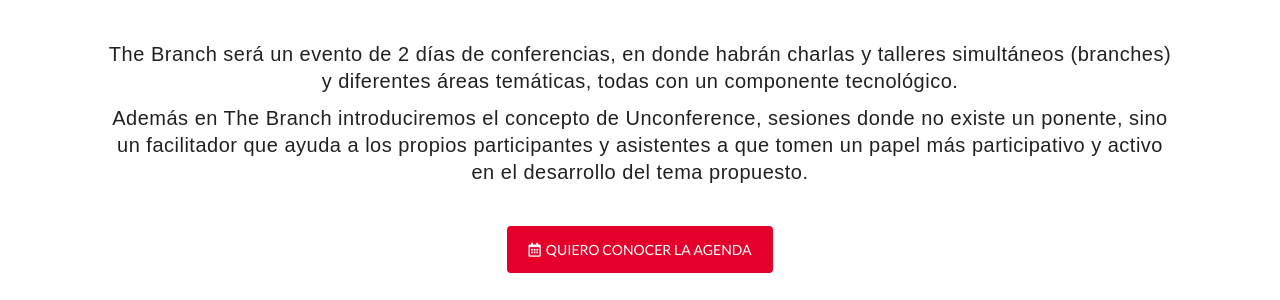
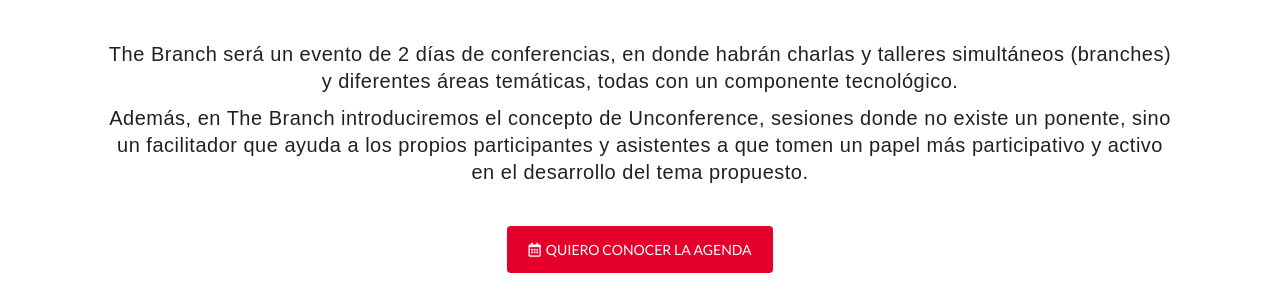
Before and after one commit to marvlm/thebranchconf, a Jekyll site: the page built from index.html, in a window 1280 px wide and 900 px high, scrolled down 921 px. Shown: the part 153-453 px from the top of the window. Built offline with Jekyll 4.4.1, drawn with Linux system fonts in a browser that asks for light colours; nearby versions of some CDN libraries; some web fonts are replaced; the list of posts is cut into pages by our own code; comment, search, counter and statistics services are not loaded.

Commit message:
Fixed typo

```diff
--- a/_includes/widgets/que-es.html
+++ b/_includes/widgets/que-es.html
@@ -69,7 +69,7 @@
                   <h3 class="wow fadeInDown what" data-wow-delay="0.4s"><a>The Branch será un evento de 2 días de
                       conferencias, en donde habrán charlas y talleres
                       simultáneos (branches) y diferentes áreas temáticas, todas con un componente tecnológico.</a></h3>
-                  <h3 class="wow fadeInDown what" data-wow-delay="0.4s"><a>Además en The Branch introduciremos el concepto de Unconference, sesiones donde no existe un ponente, sino un facilitador que ayuda a los
+                  <h3 class="wow fadeInDown what" data-wow-delay="0.4s"><a>Además, en The Branch introduciremos el concepto de Unconference, sesiones donde no existe un ponente, sino un facilitador que ayuda a los
                       propios participantes y asistentes a que tomen un papel más participativo y activo en el desarrollo del tema propuesto.</a></h3>
                 </div>
               </div>
```
